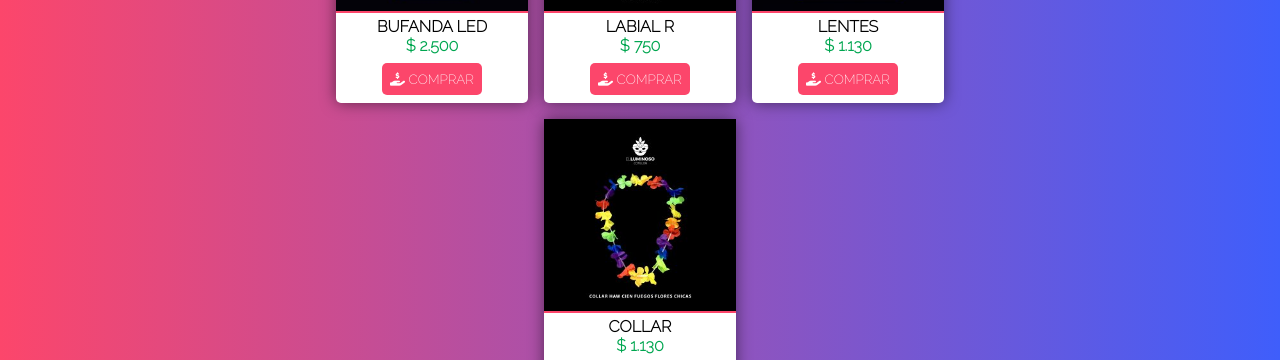
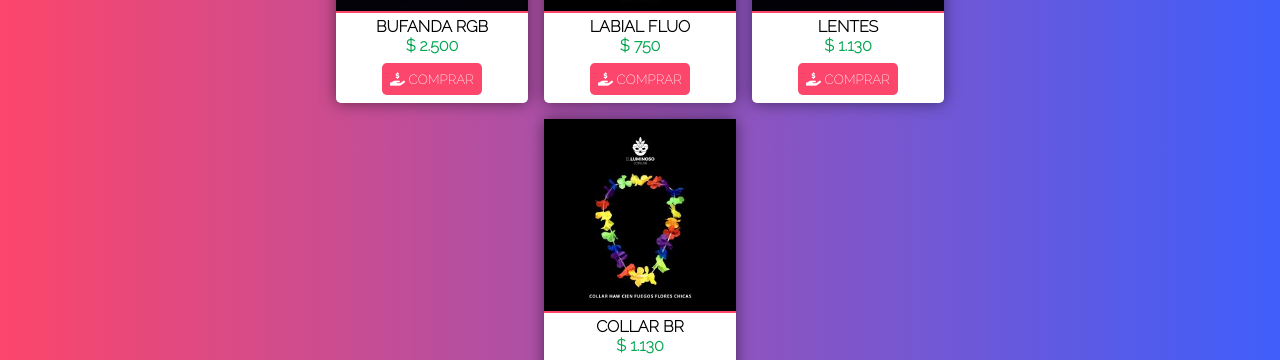
Before and after one commit to GabrielAlejo/cotillon-el-luminoso, a plain HTML site: page index.html in a window 1280 px wide. Shown: the part 362-722 px from the top of the page. Drawn offline with nearby package versions, Linux system fonts and the light colour scheme.

Commit message:
change name of products

```diff
--- a/index.html
+++ b/index.html
@@ -61,7 +61,7 @@
                 <img class="productos__foto" src="resources/producto-1.png" alt="Foto del producto 1">
                 <div class="productos__info">
                     <div>
-                        Bufanda LED
+                        Bufanda RGB
                     </div>
                     <div class="productos__precio">
                         $ 2.500
@@ -79,7 +79,7 @@
                 <img class="productos__foto" src="resources/producto-8.png" alt="Foto del producto 8">
                 <div class="productos__info">
                     <div>
-                        Labial R
+                        Labial FLUO
                     </div>
                     <div class="productos__precio">
                         $ 750
@@ -115,7 +115,7 @@
                 <img class="productos__foto" src="resources/producto-4.png" alt="Foto del producto 4">
                 <div class="productos__info">
                     <div>
-                        Collar
+                        Collar BR
                     </div>
                     <div class="productos__precio">
                         $ 1.130
```
